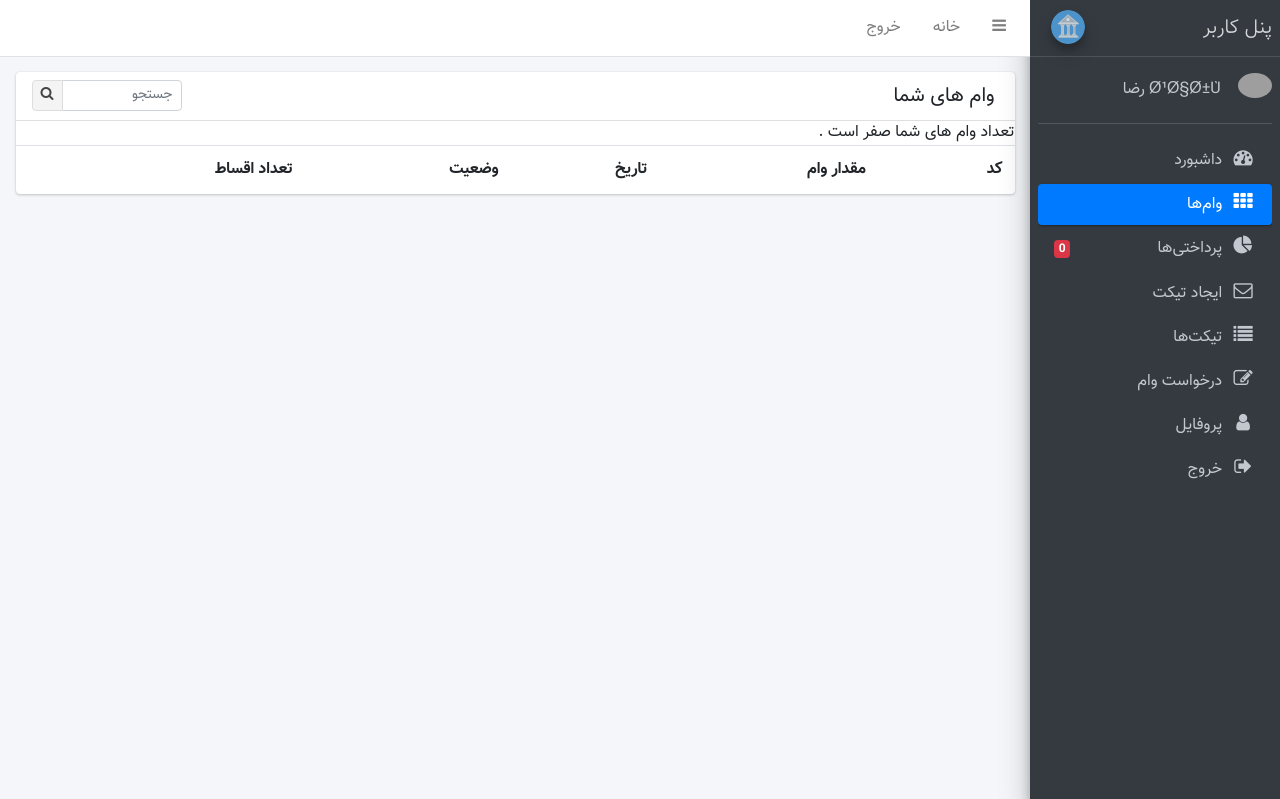
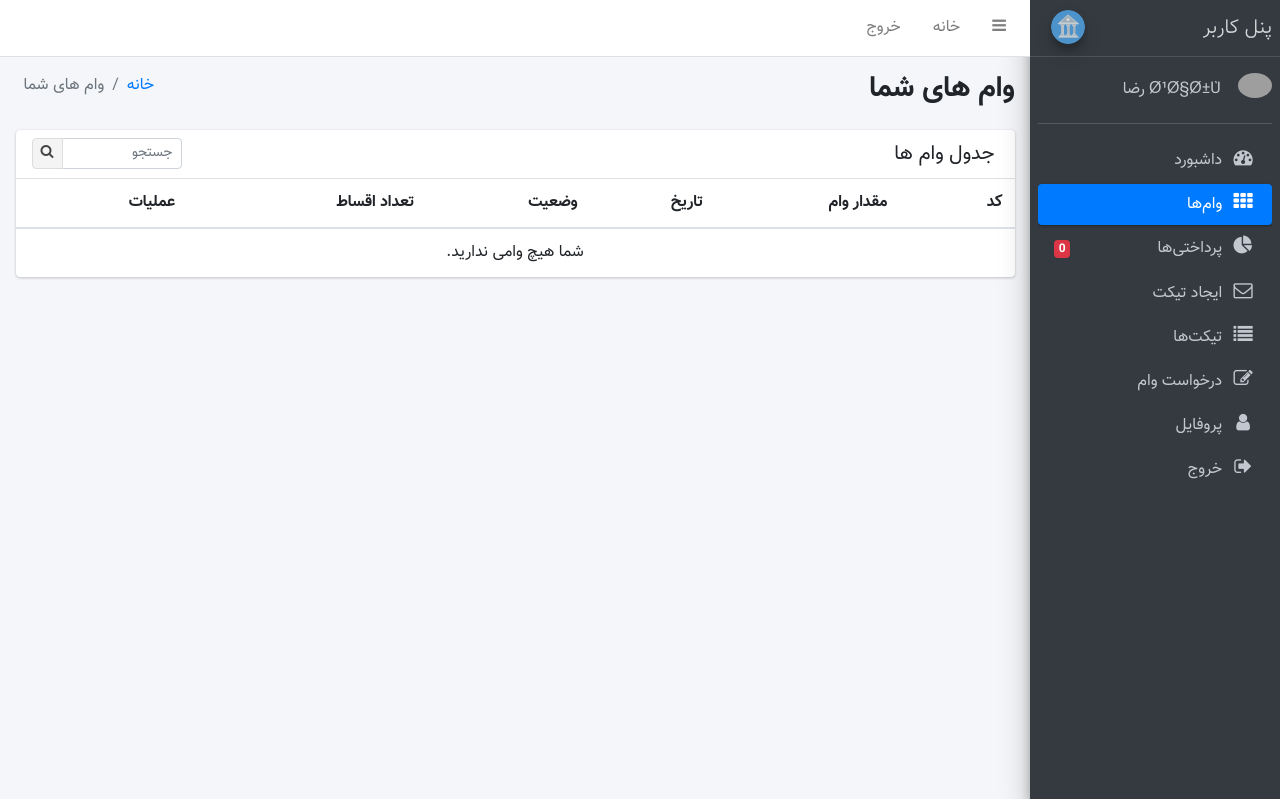
Before and after one commit to DeAref/debt_system, a PHP site: page /dept/client/depts.php in a window 1280 px wide. Shown: the top 799 px of the page. Run offline with PHP 8.4, Linux system fonts and the light colour scheme; a user stored in the database is signed in; data comes from the database, SQL or seed files in the repository; lists and menus that the app fills with data are empty; some libraries are stand-ins or nearby versions; grey boxes are pictures that could not be loaded.

Commit message:
IranRouter chat: update client/depts.php

```diff
--- a/client/depts.php
+++ b/client/depts.php
@@ -8,15 +8,31 @@ include "../library/header.php";
     <!-- Content Header (Page header) -->
     <section class="content-header">
         <div class="container-fluid">
+            <div class="row mb-2">
+                <div class="col-sm-6">
+                    <h1>وام های شما</h1>
+                </div>
+                <div class="col-sm-6">
+                    <ol class="breadcrumb float-sm-left">
+                        <li class="breadcrumb-item"><a href="index.php">خانه</a></li>
+                        <li class="breadcrumb-item active">وام های شما</li>
+                    </ol>
+                </div>
+            </div>
+        </div><!-- /.container-fluid -->
+    </section>
 
+    <!-- Main content -->
+    <section class="content">
+        <div class="container-fluid">
+            <div class="row">
+                <div class="col-12">
                     <div class="card">
                         <div class="card-header">
-                                        <h3 class="card-title">وام های شما</h3>
-
+                            <h3 class="card-title">جدول وام ها</h3>
                             <div class="card-tools">
                                 <div class="input-group input-group-sm" style="width: 150px;">
                                     <input type="text" name="table_search" class="form-control float-right" placeholder="جستجو">
-
                                     <div class="input-group-append">
                                         <button type="submit" class="btn btn-default"><i class="fa fa-search"></i></button>
                                     </div>
@@ -26,52 +42,72 @@ include "../library/header.php";
                         <!-- /.card-header -->
                         <div class="card-body table-responsive p-0">
                             <table class="table table-hover">
+                                <thead>
                                     <tr>
                                         <th>کد</th>
                                         <th>مقدار وام</th>
                                         <th>تاریخ</th>
                                         <th>وضعیت</th>
                                         <th>تعداد اقساط</th>
+                                        <th>عملیات</th>
                                     </tr>
+                                </thead>
+                                <tbody>
                                     <?php
-                                            // get user id from nCode
+                                    // Get user debts
                                     //----------------------
+                                    $stmt = mysqli_prepare($conn, "SELECT `id`,`deptValue`,`date`,`status`,`monthCount` FROM `dept` WHERE `user_id`=?");
+                                    mysqli_stmt_bind_param($stmt, "i", $user_id);
+                                    mysqli_stmt_execute($stmt);
+                                    $result = mysqli_stmt_get_result($stmt);
 
-                                            $query = "SELECT `id`,`deptValue`,`date`,`status`,`monthCount` FROM `dept` WHERE `user_id`='$user_id'";
-                                            $result = mysqli_query($conn,$query);
                                     if(mysqli_num_rows($result) > 0) {
                                         while($row = mysqli_fetch_assoc($result)) {
                                             $id = $row["id"];
-                                                    $deptValue = $row["deptValue"];
+                                            $deptValue = number_format($row["deptValue"]);
                                             $date = $row["date"];
                                             $status = $row["status"];
                                             $monthCount = $row["monthCount"];
-                                                    if ($status==0){$resultStatus="رد شد";$colorStatus="badge-danger";}elseif ($status==1){$resultStatus="تایید شده";$colorStatus="badge-success";}else{$resultStatus="درحال برسی";$colorStatus="bg-primary";}
-                                                    echo ("<tr>
+
+                                            if ($status == 0) {
+                                                $resultStatus = "رد شد";
+                                                $colorStatus = "badge-danger";
+                                            } elseif ($status == 1) {
+                                                $resultStatus = "تایید شده";
+                                                $colorStatus = "badge-success";
+                                            } else {
+                                                $resultStatus = "درحال بررسی";
+                                                $colorStatus = "bg-primary";
+                                            }
+
+                                            echo "<tr>
                                                 <td>$id</td>
                                                 <td>$deptValue</td>
                                                 <td>$date</td>
                                                 <td><span class='badge $colorStatus'>$resultStatus</span></td>
                                                 <td>$monthCount</td>
-                                            </tr>");
+                                                <td>
+                                                    <a href='deptDetails.php?id=$id' class='btn btn-info btn-sm'>جزئیات</a>
+                                                </td>
+                                            </tr>";
                                         }
-                                            }else{
-                                                echo "تعداد وام های شما صفر است .";
+                                    } else {
+                                        echo "<tr><td colspan='6' class='text-center'>شما هیچ وامی ندارید.</td></tr>";
                                     }
-
                                     ?>
-
+                                </tbody>
                             </table>
                         </div>
                         <!-- /.card-body -->
                     </div>
                     <!-- /.card -->
                 </div>
-                            <!-- /.container-fluid -->
+            </div>
+        </div>
     </section>
 </div>
-                    <!-- /.content-wrapper  -->
+<!-- /.content-wrapper -->
+
 <?php
 include "../library/footer.php";
-
 ?>
```
Lines whose indentation alone changed are shown as unchanged.
